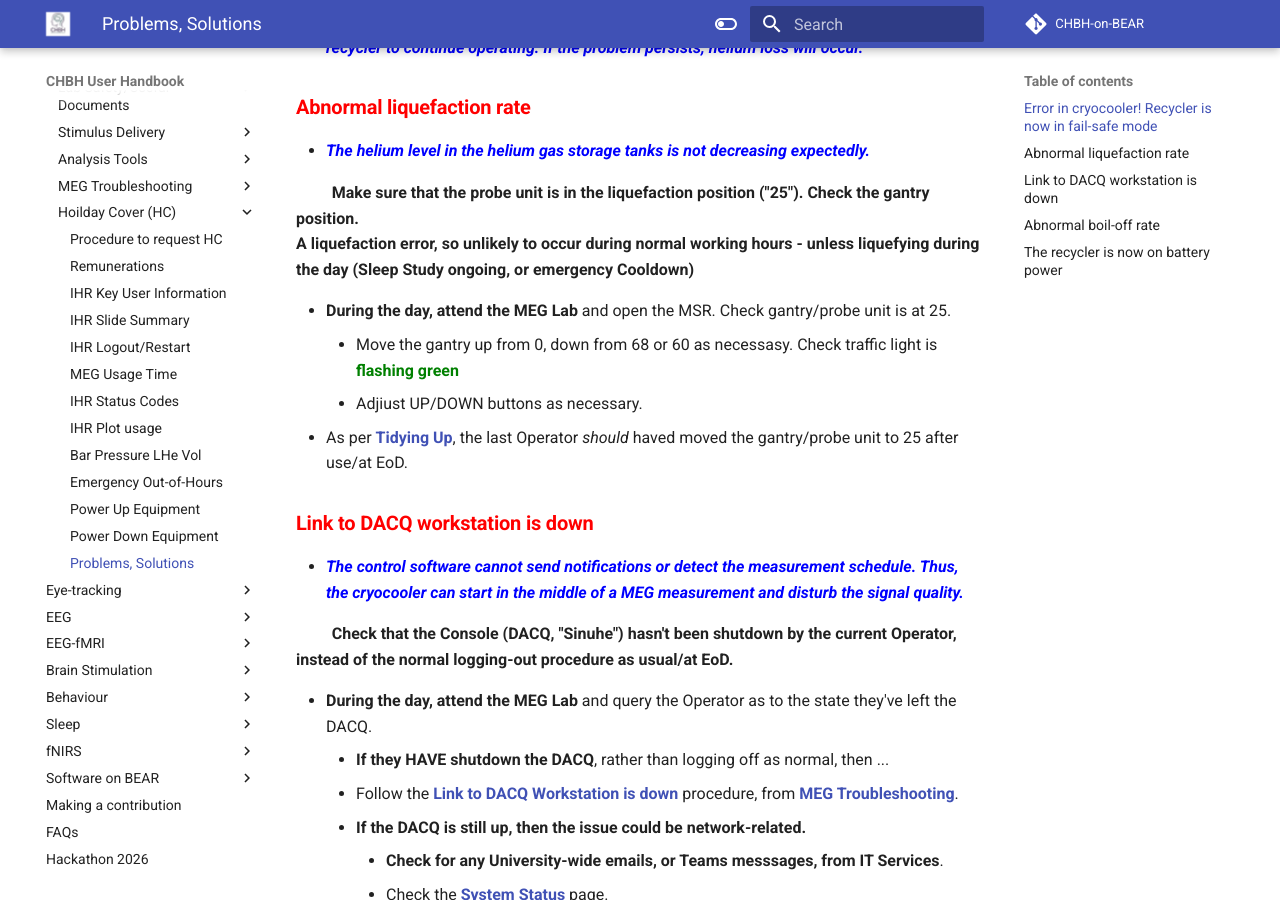
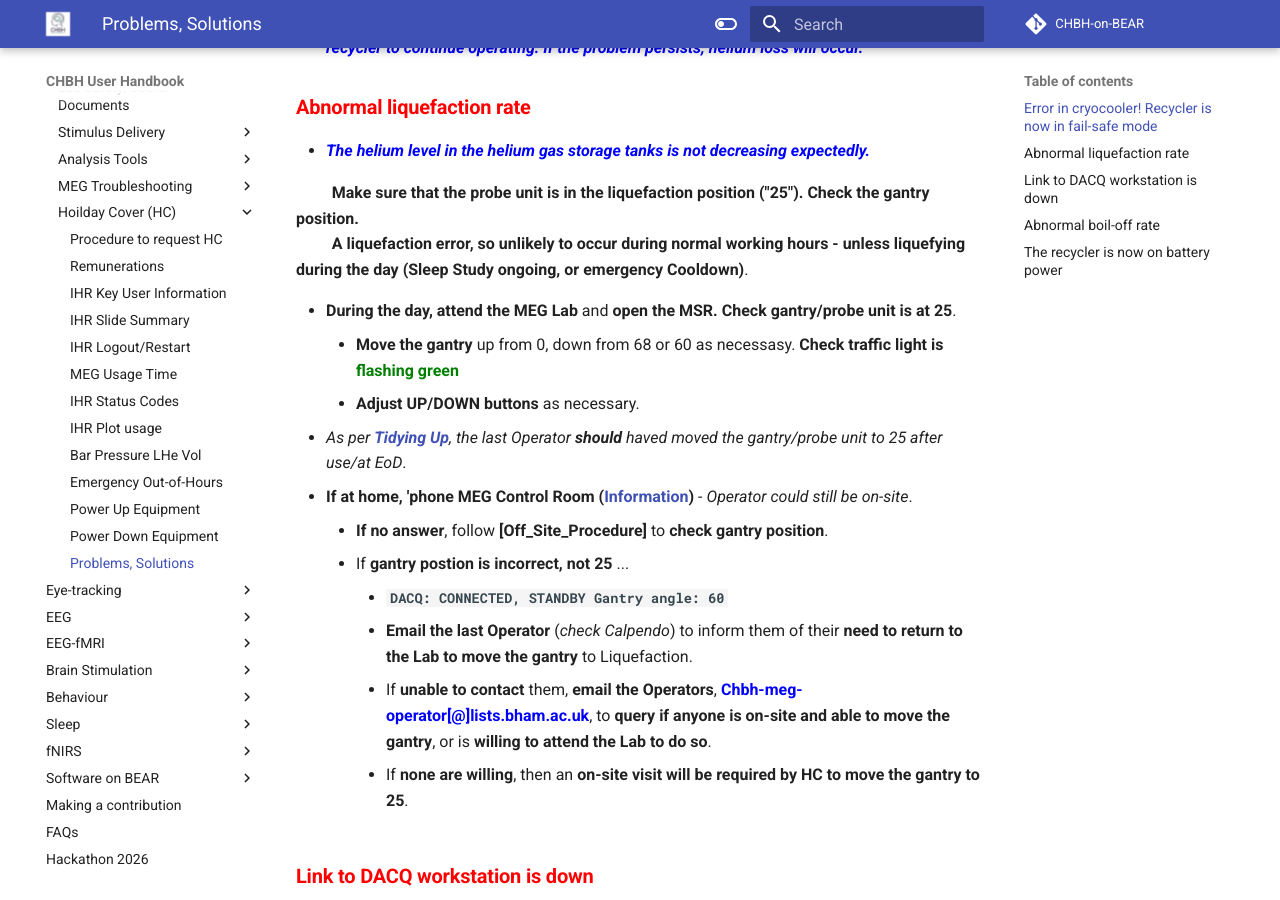
Before and after one commit to chbh-opensource/chbh-on-bear, an MkDocs documentation site: the page built from docs/meg/troubleshooting/problems_solutions.md, in a window 1280 px wide and 900 px high, scrolled down 306 px. Built offline with MkDocs 1.6.1 and Material for MkDocs 9.7.7, drawn with Linux system fonts in a browser that asks for light colours; comment, search, counter and statistics services are not loaded.

Commit message:
Continuing MEG HC IHR problems/solutions

````diff
--- a/docs/meg/troubleshooting/problems_solutions.md
+++ b/docs/meg/troubleshooting/problems_solutions.md
@@ -9,16 +9,20 @@
 ### **<span style="color:red">Abnormal liquefaction rate</span>**
  - ***<span style="color:blue">The helium level in the helium gas storage tanks is not decreasing expectedly.</span>***
 
-&nbsp;&nbsp;&nbsp;&nbsp;&nbsp;&nbsp;&nbsp;&nbsp; **Make sure that the probe unit is in the liquefaction position ("25"). Check the gantry position.<br /> A liquefaction error, so unlikely to occur during normal working hours - unless liquefying during the day (Sleep Study ongoing, or emergency Cooldown)**
+&nbsp;&nbsp;&nbsp;&nbsp;&nbsp;&nbsp;&nbsp;&nbsp; **Make sure that the probe unit is in the liquefaction position ("25"). Check the gantry position.<br />&nbsp;&nbsp;&nbsp;&nbsp;&nbsp;&nbsp;&nbsp;&nbsp; A liquefaction error, so unlikely to occur during normal working hours - unless liquefying during the day (Sleep Study ongoing, or emergency Cooldown)**.
 
- - **During the day, attend the MEG Lab** and open the MSR. Check gantry/probe unit is at 25.
-	 - Move the gantry up from 0, down from 68 or 60 as necessasy. Check traffic light is
+ - **During the day, attend the MEG Lab** and **open the MSR. Check gantry/probe unit is at 25**.
+	 - **Move the gantry** up from 0, down from 68 or 60 as necessasy. **Check traffic light is**
 <myBlink>**flashing green**</myBlink>
-	-  Adjiust UP/DOWN buttons as necessary.
- - As per **[Tidying Up](../../meg/acquisition/tidying_up.md)**, the last Operator *should* haved moved the gantry/probe unit to 25 after use/at EoD.
-
-
-
+	-  **Adjust UP/DOWN buttons** as necessary.
+ - *As per **[Tidying Up](../../meg/acquisition/tidying_up.md)**, the last Operator **should** haved moved the gantry/probe unit to 25 after use/at EoD*.
+ - **If at home, 'phone MEG Control Room ([Information](https://canvas.bham.ac.uk/courses/81128/files/folder/MEG?preview=22584280))** - *Operator could still be on-site*.
+	 - **If no answer**, follow **[Off_Site_Procedure]** to **check gantry position**.
+	 - If **gantry postion is incorrect, not 25** ...
+		- **```DACQ: CONNECTED, STANDBY Gantry angle: 60```**
+		- **Email the last Operator** (*check Calpendo*) to inform them of their **need to return to the Lab to move the gantry** to Liquefaction.
+		- If **unable to contact** them, **email the Operators**, **<span style="color:blue">Chbh-meg-operator[@]lists.bham.ac.uk</span>**, to **query if anyone is on-site and able to move the gantry**, or is **willing to attend the Lab to do so**.
+		- If **none are willing**, then an **on-site visit will be required by HC to move the gantry to 25**.
 
 ### **<span style="color:red">Link to DACQ workstation is down</span>**
  - ***<span style="color:blue">The control software cannot send notifications or detect the measurement schedule. Thus, the cryocooler can start in the middle of a MEG measurement and disturb the signal quality.</span>***
````
Also changed, not shown: docs/meg/troubleshooting/emergency_outofhours.md (+6 -6 lines), docs/meg/troubleshooting/ihr_key_user.md (+2 -2 lines), docs/meg/troubleshooting/summary.md (+2 -2 lines).
